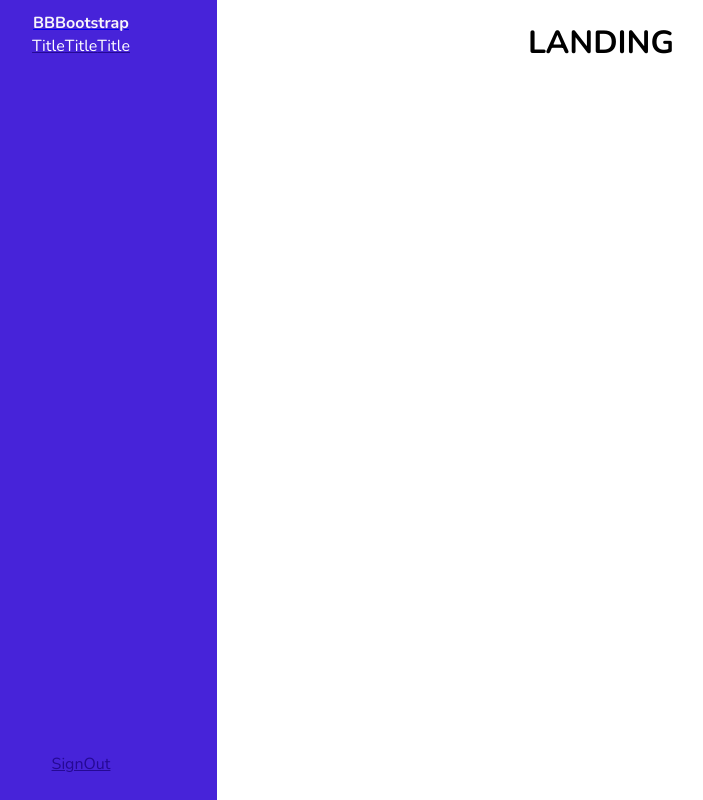
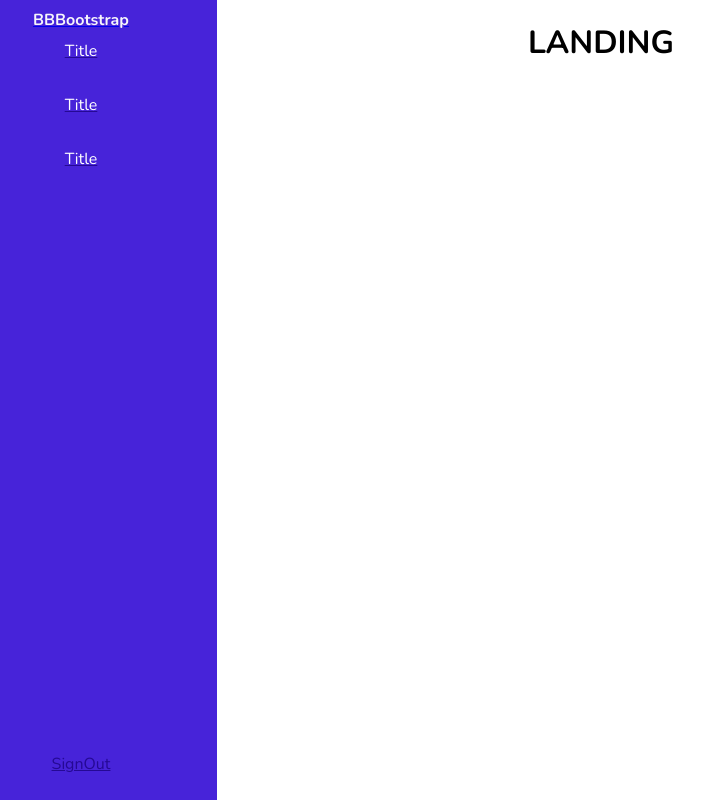
Before and after one commit to Sayan3990/Personal-Website-Template, a React (Create React App) app: page / in a window 1280 px wide. Shown: the whole page, without its empty margins (39-742 px from the left). Built offline with nearby package versions, Linux system fonts and the light colour scheme.

Commit message:
commit after installation

```diff
--- a/package.json
+++ b/package.json
@@ -17,6 +17,7 @@
     "mdbreact": "^5.0.2",
     "react": "^17.0.2",
     "react-bootstrap": "^1.6.1",
+    "react-bootstrap-icons": "^1.5.0",
     "react-dom": "^17.0.2",
     "react-scripts": "4.0.3",
     "typescript": "^4.3.4",
--- a/src/App.css
+++ b/src/App.css
@@ -1,8 +1,7 @@
 @import url("https://fonts.googleapis.com/css2?family=Nunito:wght@400;600;700&display=swap");
 
 :root {
-  --header-height: 3rem;
-  --nav-width: 70px;
+  --nav-width: 16rem;
   --first-color: #4723D9;
   --first-color-light: #250994;
   --white-color: #F7F6FB;
@@ -37,7 +36,7 @@ body {
     width: var(--nav-width);
     height: 100vh;
     background-color: var(--first-color);
-    padding: .5rem 1rem 0 0;
+    padding: .3rem 1rem 0 0;
     transition: .5s;
     z-index: var(--z-fixed)
 }
@@ -47,13 +46,13 @@ body {
     display: flex;
     flex-direction: column;
     justify-content: space-between;
-    overflow: hidden
+    overflow: hidden;
 }
 
 .nav_link {
     color: white;
     align-items: center;
-    padding: .5rem auto;
+    padding: .5rem;
 }
 
 .nav_logo {
@@ -70,11 +69,16 @@ body {
     font-weight: 700
 }
 
+.nav_list {
+    display: flex;
+    flex-direction: column;
+}
+
 .nav_link {
     position: relative;
     color: var(--first-color-light);
-    margin-bottom: 1.5rem;
-    transition: .3s
+    margin-bottom: 1rem;
+    transition: .3s;
 }
 
 .nav_link:hover {
--- a/src/Components/Functions/SideNavBar.tsx
+++ b/src/Components/Functions/SideNavBar.tsx
@@ -3,6 +3,8 @@ import React, { Component } from 'react';
 // React Routing
 import { Link } from "react-router-dom";
 import * as routes from '../../Constants/routes';
+
+import { navList } from '../../shared/SideBarInfo';
 
 interface ActiveSideNavBarElement {
     ElementId: number
@@ -12,23 +14,7 @@ interface IState {
     isVisible: boolean
 }
 
-const navList = [
-    {
-        title: "Title",
-        image: "fa fa-facebook",
-        link: ""
-    },
-    {
-        title: "Title",
-        image: "fa fa-facebook",
-        link: ""
-    },
-    {
-        title: "Title",
-        image: "fa fa-facebook",
-        link: ""
-    }
-];
+
 
 export default class SideNavBar extends Component {
 
--- /dev/null
+++ b/src/shared/SideBarInfo.ts
@@ -0,0 +1,17 @@
+export const navList = [
+    {
+        title: "Title",
+        image: "fa fa-facebook",
+        link: ""
+    },
+    {
+        title: "Title",
+        image: "fa fa-facebook",
+        link: ""
+    },
+    {
+        title: "Title",
+        image: "fa fa-facebook",
+        link: ""
+    }
+];
```
Also changed, not shown: 1 other file (tests, documents, lock files or other folders).
